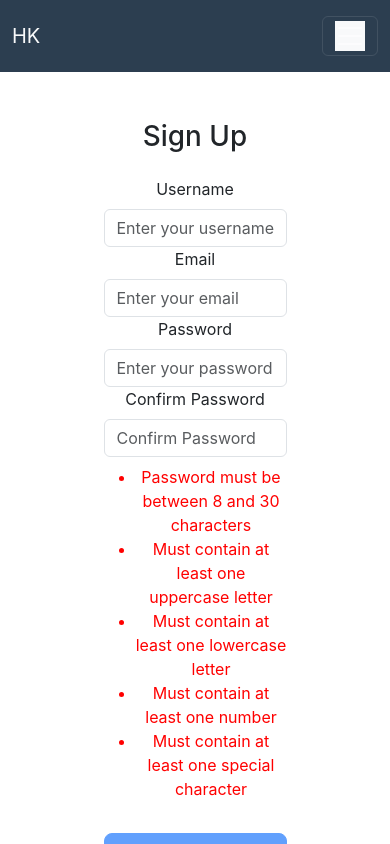
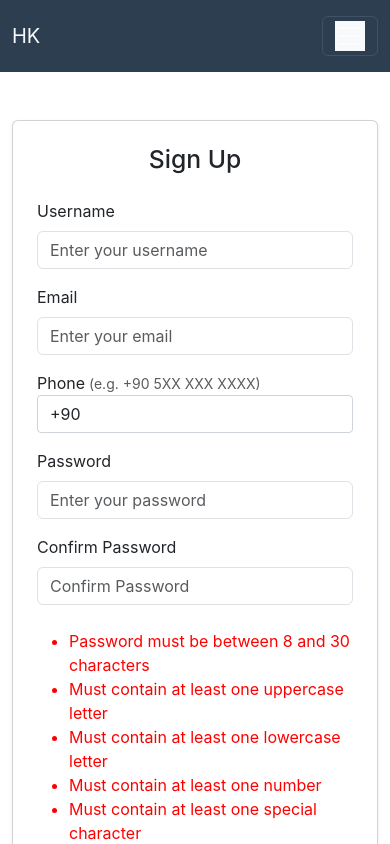
Before and after one commit to HuseyinK0r0glu/SpringAuthentication-Demo, a React (Create React App) app in the folder oauth2-frontend/: page /signup in a window 390 px wide. Shown: the top 844 px of the page. Built offline with nearby package versions, Linux system fonts and the light colour scheme.

Commit message:
phone number add to sign up page

```diff
--- a/oauth2-frontend/package.json
+++ b/oauth2-frontend/package.json
@@ -8,9 +8,11 @@
     "@testing-library/react": "^16.2.0",
     "@testing-library/user-event": "^13.5.0",
     "bootstrap": "^5.3.3",
+    "classnames": "^2.5.1",
     "jquery": "^3.7.1",
     "react": "^19.0.0",
     "react-dom": "^19.0.0",
+    "react-phone-input-2": "^2.15.1",
     "react-router-dom": "^7.3.0",
     "react-scripts": "5.0.1",
     "web-vitals": "^2.1.4"
--- a/oauth2-frontend/src/components/PasswordValidation.js
+++ b/oauth2-frontend/src/components/PasswordValidation.js
@@ -46,7 +46,7 @@ const PasswordValidation = ({password,setIsValid,setPasswordRules}) => {
       },[password,setIsValid,setPasswordRules]);
 
     return(
-        <ul className="mt-2 text-left">
+        <ul className="mt-2 text-left mb-0">
             {!localPasswordRules.minLength && (
               <li style={{ color: 'red' }}>
                 Password must be between 8 and 30 characters
--- a/oauth2-frontend/src/screens/SignUpPage.js
+++ b/oauth2-frontend/src/screens/SignUpPage.js
@@ -2,6 +2,7 @@ import React , {useState} from "react";
 import { useNavigate } from "react-router-dom";
 import PasswordValidation from "../components/PasswordValidation";
 import { authFetch } from "../components/ApiClient";
+import PhoneInput from "react-phone-input-2";
 
 const SignUpPage = () => {
 
@@ -12,8 +13,16 @@ const SignUpPage = () => {
     const [password, setPassword] = useState('');
     const [confirmPassword, setConfirmPassword] = useState('');
     const [error, setError] = useState('');
+    // phone wont have + just 90 5...
+    const [phone,setPhone] = useState('');
 
-    // for the password
+    // validation for the phone
+    const [isValidPhone,setIsValidPhone] = useState(false);
+
+    // regex expression for phone validation
+    const phoneRegex = /^\90[5-9][0-9]{9}$/
+
+    // validation for the password
     const [isValid,setIsValid] = useState(false);
 
     const [passwordRules,setPasswordRules] = useState({
@@ -31,11 +40,16 @@ const SignUpPage = () => {
       setPassword(newPassword);
     };
 
+    const handlePhoneChange = (newPhone) => {
+      setPhone(newPhone);
+      setIsValidPhone(phoneRegex.test(newPhone));
+    };
+
     const handleSignUp = async (e) => {
         e.preventDefault();
 
         if(!isValid){
-          setError("password is not valid");
+          setError("Password is not valid");
           return;
         }
 
@@ -46,6 +60,8 @@ const SignUpPage = () => {
 
         try{
 
+            // add phone to the body
+            // send phone to backend as well
             const data = await authFetch('http://localhost:8080/api/auth/signup',{
               method: 'POST',
               headers: {
@@ -68,11 +84,15 @@ const SignUpPage = () => {
     };
 
     return (
-      <div className="container text-center mt-5">
-        <h1 className="mb-4">Sign Up</h1>
+      <div className="container mt-5">
+        <div className="row justify-content-center">
+          <div className="col-md-6 col-lg-5">
+            <div className="card shadow-sm p-4">
+              <h2 className="text-center mb-4">Sign Up</h2>
 
-        <form onSubmit={handleSignUp} className="w-50 mb-4 mx-auto">
-          <div className="form-group">
+              <form onSubmit={handleSignUp}>
+                {/* Username */}
+                <div className="mb-3">
                   <label htmlFor="username" className="form-label">Username</label>
                   <input
                     type="text"
@@ -85,7 +105,8 @@ const SignUpPage = () => {
                   />
                 </div>
 
-          <div className="form-group">
+                {/* Email */}
+                <div className="mb-3">
                   <label htmlFor="email" className="form-label">Email</label>
                   <input
                     type="email"
@@ -98,7 +119,35 @@ const SignUpPage = () => {
                   />
                 </div>
 
-          <div className="form-group">
+                {/* Phone */}
+                <div className="mb-3">
+                  <PhoneInput
+                    country={'tr'}
+                    onlyCountries={['tr']}
+                    countryCodeEditable={false}
+                    value={phone}
+                    onChange={phone => handlePhoneChange(phone)}
+                    specialLabel={
+                      <div>
+                        Phone
+                        <small className="text-muted"> (e.g. +90 5XX XXX XXXX)</small>
+                      </div>
+                    }
+                    inputProps={{
+                      name: 'phone',
+                      required: true,
+                    }}
+                    inputStyle={{
+                      width: '100%',
+                      height: '38px',
+                      borderRadius: '4px',
+                      border: '1px solid #ced4da',
+                    }}
+                  />
+                </div>
+
+                {/* Password */}
+                <div className="mb-3">
                   <label htmlFor="password" className="form-label">Password</label>
                   <input
                     type="password"
@@ -111,7 +160,8 @@ const SignUpPage = () => {
                   />
                 </div>
 
-          <div className="form-group">
+                {/* Confirm Password */}
+                <div className="mb-3">
                   <label htmlFor="confirmPassword" className="form-label">Confirm Password</label>
                   <input
                     type="password"
@@ -124,19 +174,41 @@ const SignUpPage = () => {
                   />
                 </div>
 
-          <PasswordValidation password = {password} setIsValid = {setIsValid} setPasswordRules = {setPasswordRules} />
+                <div className="d-flex flex-column">
+                  {/* Password Rules */}
+                  <PasswordValidation
+                    password={password}
+                    setIsValid={setIsValid}
+                    setPasswordRules={setPasswordRules}
+                  />
 
+                  {/* Phone Validation */}
+                  <ul className="text-left">
+                  {!isValidPhone && (
+                    <li style={{ color: 'red' }}>
+                      Phone number is not in correct format
+                    </li>
+                  )}
+                  </ul>
+                </div>
+
+                {/* Error Message */}
                 {error && <p className="text-danger mt-2">{error}</p>}
 
+                {/* Submit */}
                 <button
                   type="submit"
-            className="btn btn-primary btn-lg mt-3 w-100"
-            disabled={!isValid}
+                  className="btn btn-primary btn-lg w-100 mt-3"
+                  disabled={!isValid && !isValidPhone}
                 >
                   Sign Up
                 </button>
               </form>
             </div>
+          </div>
+        </div>
+      </div>
+
     );
 }
 
```
Also changed, not shown: 1 other file (tests, documents, lock files or other folders). Lines whose indentation alone changed are shown as unchanged.
